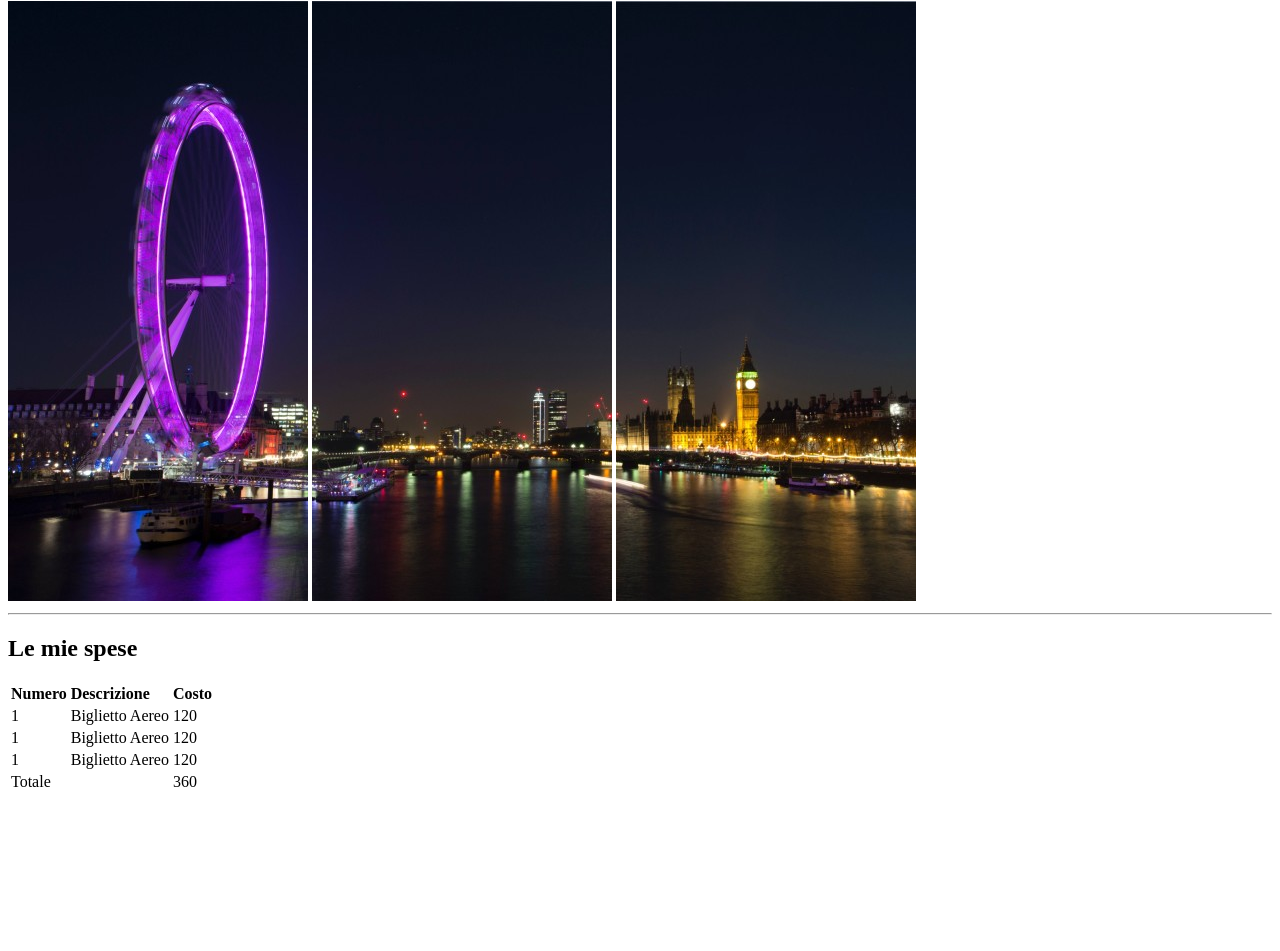
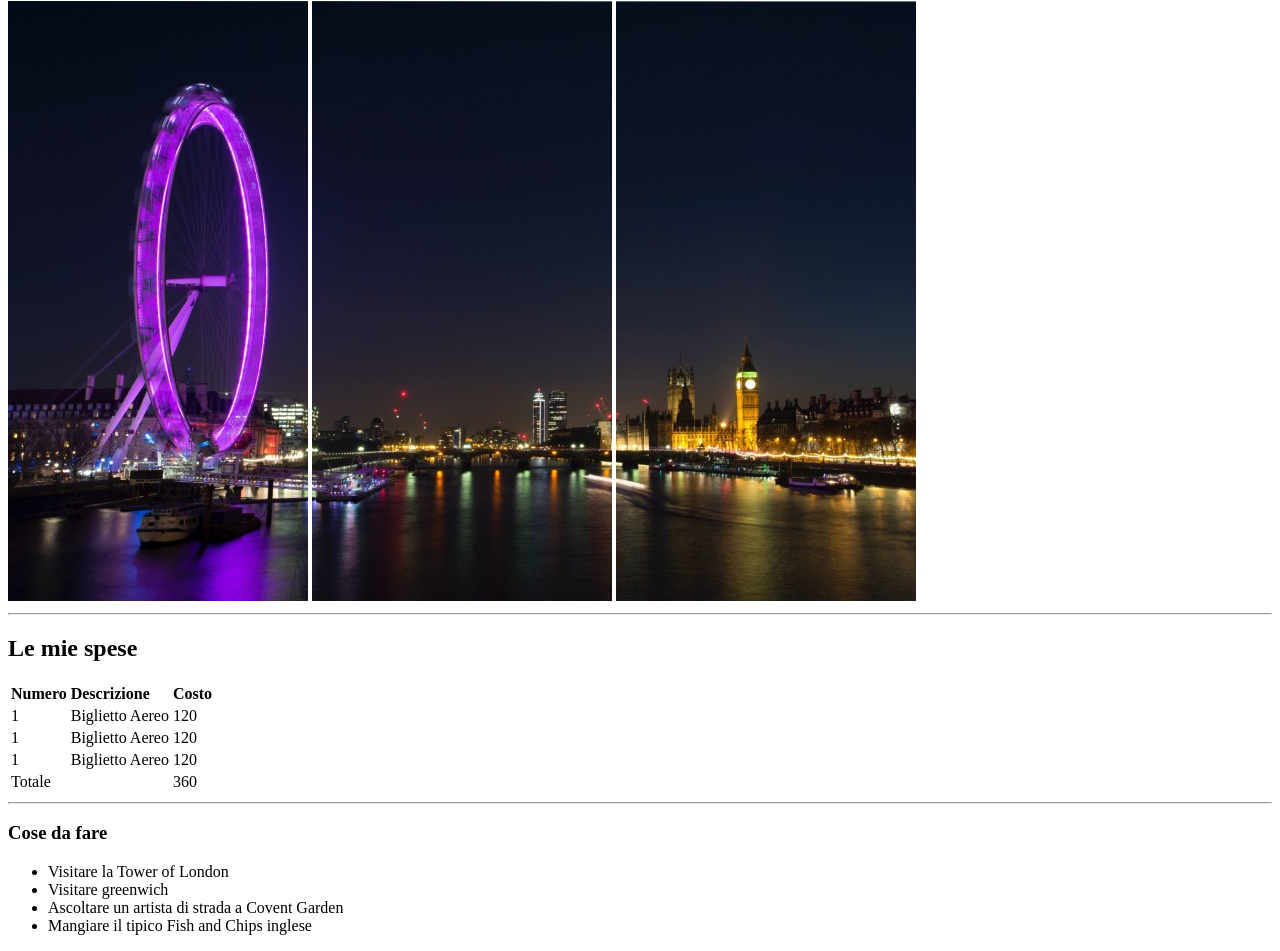
Before and after one commit to ValcanoverKarin/html-london-trip, a plain HTML site: page index.html in a window 1280 px wide. Shown: the part 79-1030 px from the top of the page. Before the commit the page ends 881 px from the top, so only its background shows below. Drawn offline with Linux system fonts and the light colour scheme.

Commit message:
elenco puntato

```diff
--- a/index.html
+++ b/index.html
@@ -54,6 +54,21 @@
           <td>360</td>
         </tr>
       </table>
+
+      <hr />
+    </div>
+    <!--fine le mie spese più tabella-->
+
+    <!--cose da fare più lista-->
+    <div>
+      <h3>Cose da fare</h3>
+
+      <ul>
+        <li>Visitare la Tower of London</li>
+        <li>Visitare greenwich</li>
+        <li>Ascoltare un artista di strada a Covent Garden</li>
+        <li>Mangiare il tipico Fish and Chips inglese</li>
+      </ul>
     </div>
   </body>
 </html>
```
